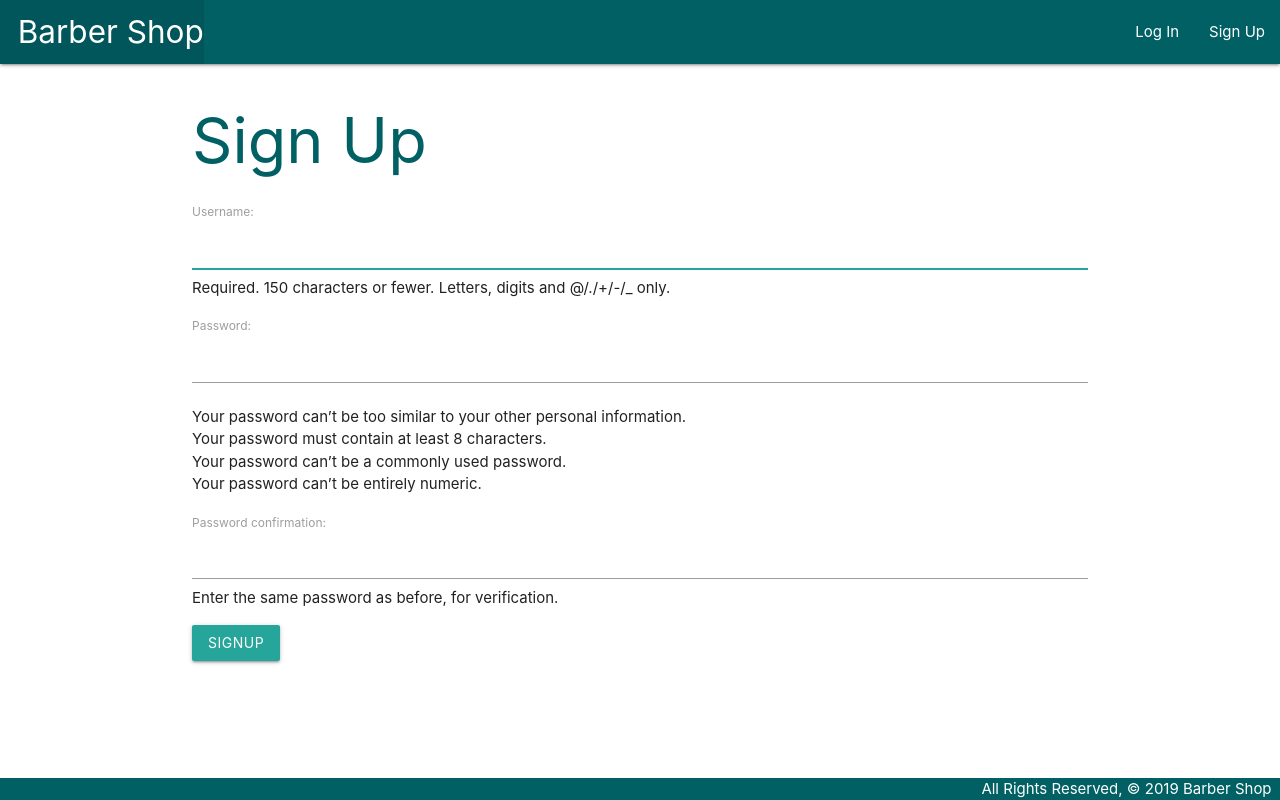
After one commit to yasamanloghmani/barbershop, a Django app: page /accounts/signup/ in a window 1280 px wide. The commit adds this page. Run offline with Django 3.2, Linux system fonts and the light colour scheme.

Commit message:
add user

```diff
--- a/barbershop/barbershop/settings.py
+++ b/barbershop/barbershop/settings.py
@@ -119,3 +119,5 @@ USE_TZ = True
 # https://docs.djangoproject.com/en/3.0/howto/static-files/
 
 STATIC_URL = '/static/'
+LOGIN_REDIRECT_URL = '/barbers/'
+LOGOUT_REDIRECT_URL = '/accounts/login'
--- a/barbershop/barbershop/urls.py
+++ b/barbershop/barbershop/urls.py
@@ -18,5 +18,6 @@ from django.urls import path, include
 
 urlpatterns = [
     path('admin/', admin.site.urls),
-    path('', include('main_app.urls'))
+    path('', include('main_app.urls')),
+     path('accounts/', include('django.contrib.auth.urls')),
 ]
--- a/barbershop/main_app/models.py
+++ b/barbershop/main_app/models.py
@@ -1,5 +1,6 @@
 from django.db import models
 from django.urls import reverse
+from django.contrib.auth.models import User
 # Create your models here.
 TIME = (
     ('M', 'Morning'),
@@ -15,7 +16,7 @@ SKILLS = (
 class Location(models.Model):
     name = models.CharField(max_length=50)
     address = models.CharField(max_length=500)
-    phone = models.IntegerField(max_length=10)
+    phone = models.IntegerField()
     def __str__(self):
         return self.name
     def get_absolute_url(self):
@@ -28,6 +29,7 @@ class Barber(models.Model):
     experience = models.IntegerField()
     description = models.TextField(max_length=250)
     locations = models.ManyToManyField(Location)
+    user = models.ForeignKey(User, on_delete=models.CASCADE)
     def __str__(self):
         return self.name
     def get_absolute_url(self):
--- a/barbershop/main_app/templates/base.html
+++ b/barbershop/main_app/templates/base.html
@@ -18,10 +18,16 @@
           <li><a href="/" class="left brand-logo">&nbsp;&nbsp;Barber Shop</a></li>
         </ul>
         <ul class="right">
+          {% if user.is_authenticated %}
             <li><a href="{% url 'barbers-create'%}">Add Barber</a></li>
             <li><a href="{% url 'index'%}">View All barbers</a></li>
             <li><a href="{% url 'locations_index'%}">View All Locations</a></li>
             <li><a href="{% url 'location_create'%}">Add location</a></li>
+            <li><a href="{% url 'logout' %}">Log Out</a></li>
+            {% else %}
+            <li><a href="{% url 'login' %}">Log In</a></li>
+            <li><a href="{% url 'signup' %}">Sign Up</a></li>
+          {% endif %}
         </ul>
       </div>
     </nav>
--- /dev/null
+++ b/barbershop/main_app/templates/registration/signup.html
@@ -0,0 +1,16 @@
+{% extends 'base.html' %}
+{% block content %}
+
+<h1>Sign Up</h1>
+
+{% if error_message %}
+<p class="red-text">{{ error_message }}</p>
+{% endif %}
+
+<form method="post" action="{% url 'signup' %}">
+  {% csrf_token %}
+  {{ form.as_p }}
+  <input type="submit" class="btn" value="signup">
+</form>
+
+{% endblock %}
--- a/barbershop/main_app/urls.py
+++ b/barbershop/main_app/urls.py
@@ -15,4 +15,5 @@ urlpatterns = [
     path('locations/<int:pk>/update/',views.LocationUpdate.as_view(), name='location_update'),
     path('locations/<int:pk>/delete/', views.LocationDelete.as_view(), name='location_delete'),
     path('barber/<int:barber_id>/new_location/<int:location_id>', views.new_location, name='new_location'),
+    path('accounts/signup/', views.signup, name='signup'),
 ]
--- a/barbershop/main_app/views.py
+++ b/barbershop/main_app/views.py
@@ -1,39 +1,48 @@
 from django.shortcuts import render, redirect
 from .models import Barber , Location
 from .forms import ScheduleForm
-# Create your views here.
 from django.http import HttpResponse
 from django.views.generic import ListView, DetailView
 from django.views.generic.edit import CreateView, UpdateView, DeleteView
+from django.contrib.auth import login
+from django.contrib.auth.forms import UserCreationForm
+from django.contrib.auth.decorators import login_required
+from django.contrib.auth.mixins import LoginRequiredMixin
 
-# Define the home view
+
+
 def home(request):
-  return HttpResponse('<h1>Hello /ᐠ｡‸｡ᐟ\ﾉ</h1>')
+  return redirect('accounts/login/')
 
+@login_required
 def barbers_index(request):
-    barbers = Barber.objects.all()
+    barbers = request.user.barber_set.all()
     return render(request, 'barbers/index.html', {'barbers' : barbers})
 
+@login_required
 def barbers_detail(request, barber_id):
     barber = Barber.objects.get(id=barber_id)
     schedule_form = ScheduleForm()
     not_location = Location.objects.exclude(id__in = barber.locations.all().values_list('id'))
     return render(request, 'barbers/detail.html', {'barber' : barber, 'schedule_form' : schedule_form, 'locations' : not_location})
 
-class BarberCreate(CreateView):
+class BarberCreate(LoginRequiredMixin, CreateView):
   model = Barber
-  fields = '__all__'
+  fields = ['name', 'age', 'experience', 'description']
+  def form_valid(self, form):
+    form.instance.user = self.request.user
+    return super().form_valid(form)
 
 
-class BarberUpdate(UpdateView):
+class BarberUpdate(LoginRequiredMixin, UpdateView):
   model = Barber
   fields = ['age', 'experience', 'description']
 
-class BarberDelete(DeleteView):
+class BarberDelete(LoginRequiredMixin, DeleteView):
   model = Barber
   success_url = '/barbers/'
 
-
+@login_required
 def add_appointment(request, barber_id):
   form = ScheduleForm(request.POST)
   if form.is_valid():
@@ -42,24 +51,39 @@ def add_appointment(request, barber_id):
     new_schedule.save()
   return redirect('detail', barber_id=barber_id)
 
-class Locations(ListView):
+class Locations(LoginRequiredMixin, ListView):
   model = Location
 
-class LocationDetail(DetailView):
+class LocationDetail(LoginRequiredMixin, DetailView):
   model = Location
 
-class LocationCreate(CreateView):
+class LocationCreate(LoginRequiredMixin, CreateView):
   model = Location
   fields = '__all__'
 
-class LocationUpdate(UpdateView):
+class LocationUpdate(LoginRequiredMixin, UpdateView):
   model = Location
   fields = ['name', 'address', 'phone']
 
-class LocationDelete(DeleteView):
+class LocationDelete(LoginRequiredMixin, DeleteView):
   model = Location
   success_url = '/locations/'
 
+@login_required
 def new_location(request, barber_id, location_id):
   Barber.objects.get(id=barber_id).locations.add(location_id)
   return redirect('detail', barber_id=barber_id)
+
+def signup(request):
+  error_message = ''
+  if request.method == 'POST':
+    form = UserCreationForm(request.POST)
+    if form.is_valid():
+      user = form.save()
+      login(request, user)
+      return redirect('index')
+    else:
+      error_message = 'Invalid sign up - try again'
+  form = UserCreationForm()
+  context = {'form': form, 'error_message': error_message}
+  return render(request, 'registration/signup.html', context)
```
Also changed, not shown: barbershop/main_app/templates/registration/login.html (added, +11 -0 lines), barbershop/main_app/migrations/0005_auto_20200419_1746.py (added), barbershop/main_app/migrations/0006_remove_barber_user.py (added), barbershop/main_app/migrations/0007_barber_user.py (added).
